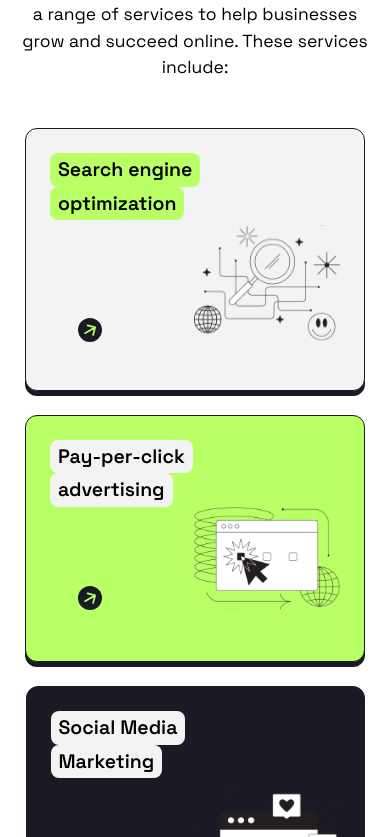
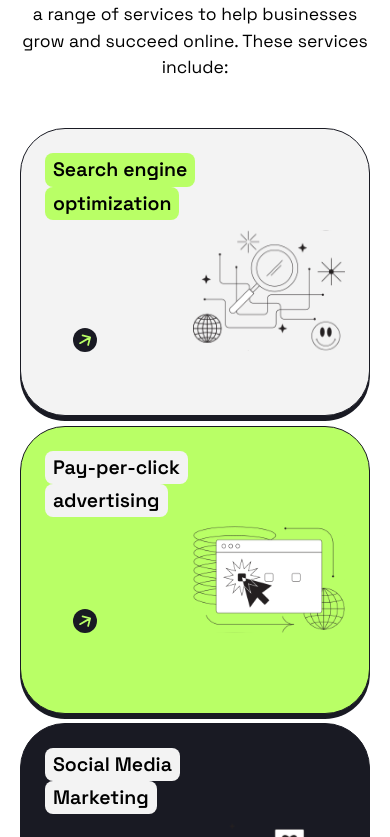
Before and after one commit to LucasMCFidelis/Positivus-Landing-Page, a React (Vite) app: page / in a window 390 px wide. Shown: the part 1447-2284 px from the top of the page. Built offline with nearby package versions, Linux system fonts and the light colour scheme; what @savvywombat/tailwindcss-grid-areas would draw is missing.

Commit message:
Redimensiona itens no geral para melhorar responsividade em telas maiores

```diff
--- a/src/app.tsx
+++ b/src/app.tsx
@@ -6,7 +6,7 @@ import Marquee from "react-fast-marquee";
 import { Section } from "./components/sectionPage";
 
 export const paragraph = tv({
-  base: 'text-paragraph-mobile lg:text-paragraph-desktop lg:text-left ',
+  base: 'text-paragraph-mobile lg:text-paragraph-desktop',
   variants: {
     size: {
       sm: 'w-full lg:w-[23vw]',
@@ -17,11 +17,16 @@ export const paragraph = tv({
     alignTextMobile: {
       left: 'text-left',
       center: 'text-center'
+    },
+    alignTextDesktop: {
+      left: 'lg:text-left',
+      center: 'lg:text-center'
     }
   },
   defaultVariants: {
     size: 'full',
-    alignTextMobile: 'center'
+    alignTextMobile: 'center',
+    alignTextDesktop: 'left'
   }
 })
 
--- a/src/components/button.tsx
+++ b/src/components/button.tsx
@@ -8,7 +8,7 @@ interface ButtonProps extends ButtonHTMLAttributes<HTMLButtonElement> {
 
 export function Button({ text, colorBG,...rest }: ButtonProps) {
   const button = tv({
-    base: 'w-full lg:w-fit text-xl py-5 px-8 rounded-xl',
+    base:`w-full lg:w-fit text-xl py-5 px-8 rounded-xl text-paragraph-mobile lg:text-paragraph-desktop`,
     variants: {
       color: {
         dark: 'bg-gray-900 text-gray-200',
--- a/src/components/cards/CardNav.tsx
+++ b/src/components/cards/CardNav.tsx
@@ -1,4 +1,5 @@
 import { tv } from "tailwind-variants"
+import { paragraph } from "../../app"
 
 export function CardNav({direction}: {direction: 'dynamic' | 'row'}) {
     const nav = tv({
@@ -12,7 +13,7 @@ export function CardNav({direction}: {direction: 'dynamic' | 'row'}) {
     })
 
     return (
-        <nav className={nav({direction: direction})}>
+        <nav className={`${nav({direction: direction})} ${paragraph({size: "lg", alignTextDesktop: "center"})}`}>
             <a>About Us</a>
             <a>Services</a>
             <a>Use Cases</a>
--- a/src/components/cards/CardService.tsx
+++ b/src/components/cards/CardService.tsx
@@ -25,7 +25,7 @@ export function CardService({ title, bgCard, bgTitle, styleLink, pathImage }: Ca
 
     const item = tv({
         slots: {
-            base: 'min-w-80 max-w-full space-x-7 space-y-7 justify-items-start items-baseline grid-areas-mobile-service lg:grid-areas-desktop-service lg:h-80 lg:w-[550px] lg:items-center border border-base shadow-base',
+            base: 'space-x-7 space-y-7 justify-items-start items-baseline grid-areas-mobile-service min-h-72 lg:grid-areas-desktop-service lg:min-h-80 lg:h-[40vh] lg:w-full lg:items-center border border-base shadow-base',
             titleWrapper: '[grid-area:title] text-title-3-mobile md:text-title-3-desktop font-semibold',
             titleContent: 'rounded-lg py-0.5 px-2 w-fit',
             linkContent: '[grid-area:link] flex items-center gap-3',
@@ -66,7 +66,7 @@ export function CardService({ title, bgCard, bgTitle, styleLink, pathImage }: Ca
     } = item({ bgTitle, styleLink });
 
     return (
-        <CardWrapper bgColor={bgCard} size='md' rounded='sm'
+        <CardWrapper bgColor={bgCard} size='md' rounded='lg'
             className={base()}>
             <div className={titleWrapper()}>
                 <h3 className={titleContent()}>
--- a/src/components/cards/CardWrapper.tsx
+++ b/src/components/cards/CardWrapper.tsx
@@ -39,7 +39,7 @@ export function CardWrapper({ bgColor, size, rounded, border, children, classNam
         defaultVariants: {
             bgCard: 'primary',
             heightCard: 'full',
-            roundedCard: 'sm',
+            roundedCard: 'lg',
             borderCard: 'basic'
         }
     })
--- a/src/components/marketingCard.tsx
+++ b/src/components/marketingCard.tsx
@@ -24,7 +24,7 @@ export function MarketingCard({ paragraphSize, alignTextMobile }: MarketingCardP
                 Our digital marketing agency helps businesses grow and succeed online through a range of services including SEO, PPC, social media marketing, and content creation.
             </p>
             <Button text={"Book a consultation"} colorBG={"dark"} />
-            <img src="/public/assets/megafone.svg" alt="" className="[grid-area:image] w-fit place-self-center"
+            <img src="/public/assets/megafone.svg" alt="" className="[grid-area:image] w-full h-full place-self-center"
             />
         </div>
     )
--- a/src/components/sectionPage/SectionServices.tsx
+++ b/src/components/sectionPage/SectionServices.tsx
@@ -11,8 +11,7 @@ export function SectionServices() {
                 description="At our digital marketing agency, we offer a range of services to help businesses grow and succeed online. These services include:"
                 paragraphSize="lg"
             />
-            <div className="w-full flex flex-wrap flex-col sm:flex-row y
-      items-center justify-center gap-6">
+            <div className="w-full h-full grid grid-cols-1 grid-rows-6 lg:grid-cols-2 lg:grid-rows-3 lg:gap-8">
                 <Card.Service
                     title="Search engine optimization"
                     bgCard="primary"
--- a/src/components/sectionPage/SectionTeam.tsx
+++ b/src/components/sectionPage/SectionTeam.tsx
@@ -22,7 +22,7 @@ const TeamCard = ({ name, position, pathImage, altImage, resumePerson }: TeamCar
                     <path d="M22.4517 25H26V18.7844C26 15.7562 25.3115 13.3656 21.7632 13.3656C20.0685 13.3656 18.9034 14.3219 18.4268 15.225H18.3738V13.6844H15.0374V25H18.5327V19.4219C18.5327 17.9344 18.7975 16.5 20.6511 16.5C22.4517 16.5 22.4517 18.2 22.4517 19.475V25Z" fill="#B9FF66" />
                 </svg>
                 <div className="flex-1 flex items-end">
-                    <p className={`${paragraph({ size: "full" })}`}><span className="font-semibold">{name}</span> <br /> {position}</p>
+                    <p className={`${paragraph({ size: "full", alignTextMobile:"left" })}`}><span className="font-semibold">{name}</span> <br /> {position}</p>
                 </div>
             </div>
         </div>
--- a/tailwind.config.js
+++ b/tailwind.config.js
@@ -19,7 +19,7 @@ export default {
         'title-2-mobile': '6vw',
         'title-3-desktop': 'clamp(1.5rem, 2vw , 1.8rem)',
         'title-3-mobile': '5vw',
-        'paragraph-desktop': '1.3vw',
+        'paragraph-desktop': 'clamp(1.2rem, 1.36vw , 2rem)',
         'paragraph-mobile': 'clamp(1rem, 4.5vw , 1.5rem)',
       },
       boxShadow:{
```
